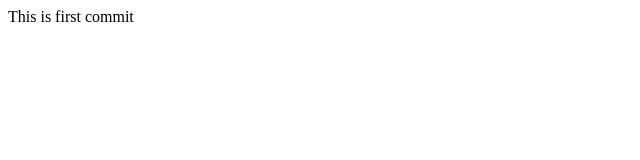
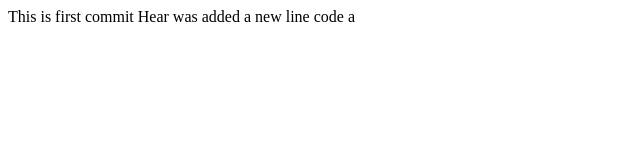
Before and after one commit to 1NowayBack1/homew_frontend_git, a plain HTML site: page index.html in a window 1280 px wide. Shown: the whole page, without its empty margins (0-640 px from the left). Drawn offline with Linux system fonts and the light colour scheme.

Commit message:
second added code line

```diff
--- a/index.html
+++ b/index.html
@@ -7,5 +7,6 @@
 </head>
 <body>
 	This is first commit
+	Hear was added a new line code a
 </body>
 </html>
```
